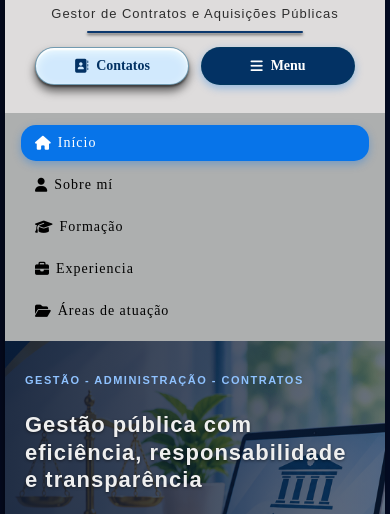
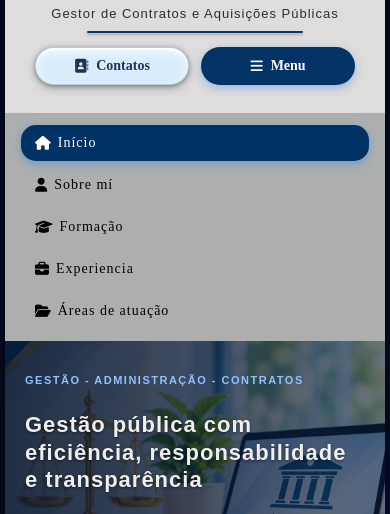
Before and after one commit to samuelldeJesus/AlexBarbosa-CV, a plain HTML site: page index.html in a window 390 px wide. Both pictures are taken after a click on the button "Menu". Shown: the part 269-783 px from the top of the page. Drawn offline with Linux system fonts and the light colour scheme.

Commit message:
Update responsive.css

```diff
--- a/responsive.css
+++ b/responsive.css
@@ -156,7 +156,7 @@
 
     .linea {
         width: 60%;
-        box-shadow: 0px 2px 3px rgba(0, 0, 0, 0.575);
+        box-shadow: 0px 2px 3px rgba(0, 0, 0, 0.275);
     }
 
 
@@ -1248,7 +1248,7 @@
 .info_header a.active {
     padding: 8px 12px;   /* mismo tamaño que los demás: no hay "salto" */
     margin-top: 0;
-    background-color: rgb(7, 116, 233);
+    background-color: rgb(1, 50, 100);
     color: #fff;
     box-shadow: 0 3px 8px rgba(7, 116, 233, 0.35);
 }
@@ -1346,20 +1346,21 @@
 
         padding: 10px 14px;
 
-        border: 1px solid rgba(4, 63, 90, 0.461);
+        border: 1px solid rgba(4, 63, 90, 0.174);
         border-radius: 20px;
 
-        background-color: rgb(209, 233, 253);
+        background-color: rgb(218, 237, 252);
         color: var(--azul-principal);
 
         font-family: inherit;
         font-size: 14px;
         font-weight: 600;
+        color: #1b3653;
 
         box-shadow: inset 0 2px 2px white,
                     inset 0 4px 10px rgb(239, 251, 254),
-                    0 2px 2px rgba(0, 0, 0, 0.4),
-                    0 6px 10px rgba(0, 0, 0, 0.6);
+                    0 1px 4px rgba(0, 0, 0, 0.3),
+                    0 3px 9px rgba(38, 38, 38, 0.3);
 
         cursor: pointer;
 
@@ -1529,7 +1530,7 @@
     }
 
     .caja_principal:not(.perfil_oculto) .menu_tablet_btn:hover {
-        background-color: #0560c0;
+        background-color: #003670;
     }
 
     .caja_principal:not(.perfil_oculto) .menu_tablet_btn:active {
```
